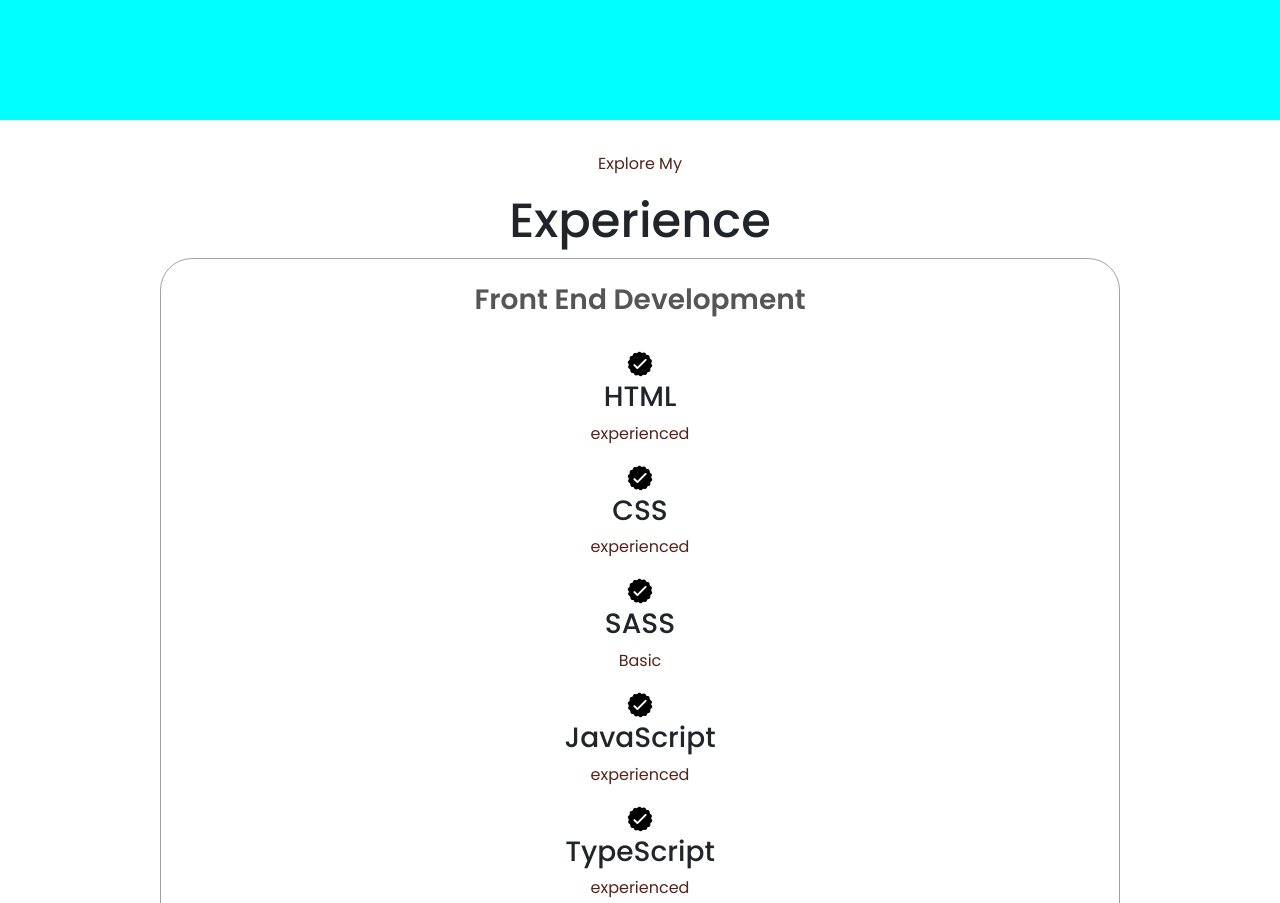
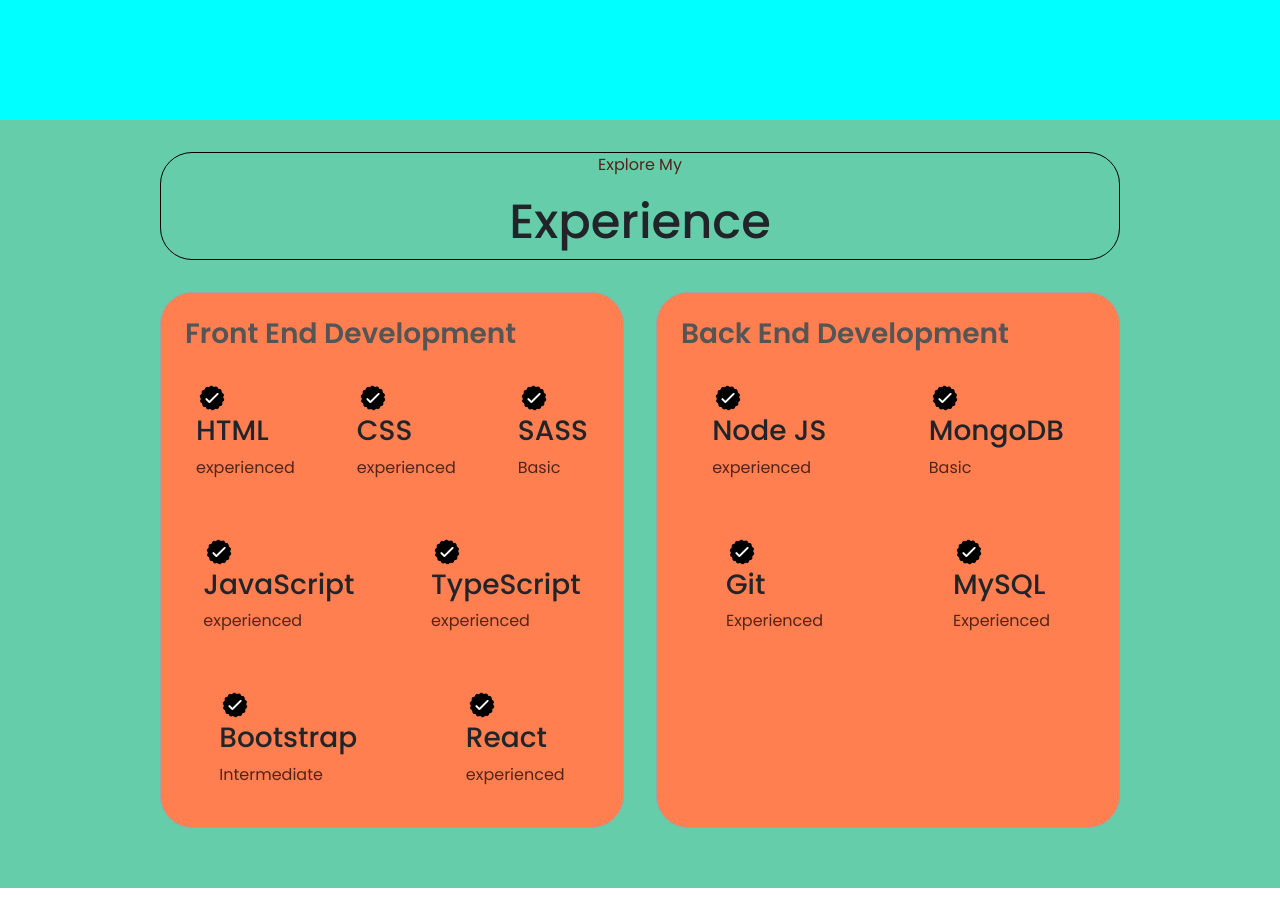
Before and after one commit to danattali/portfolio, a plain HTML site: page index.html in a window 1280 px wide. Shown: the part 1520-2423 px from the top of the page. Drawn offline with nearby package versions, Linux system fonts and the light colour scheme.

Commit message:
new section

```diff
--- a/index.html
+++ b/index.html
@@ -88,15 +88,17 @@
     </div>
  </section>
 </div>
-
+<div id="experience-background">
 <section id="experience">
+    <div class="title-container">
     <p class="section__text__p1">Explore My</p>
     <h1 class="title">Experience</h1>
+    </div>
     <div class="experience-details-container">
-        <div class="about-container">
+        <div class="about-containers">
             <div class="details-containers">
                 <h2 class="experience-sub-title">Front End Development</h2>
-                <div class="article-container">
+                <div class="article-containers">
                 <article>
                     <img src="./assets/checkmark.png" alt="experience icon" class="icon">
                     <div>
@@ -150,7 +152,7 @@
             </div>
             <div class="details-containers">
                 <h2 class="experience-sub-title">Back End Development</h2>
-                <div class="article-container">
+                <div class="article-containers">
                 <article>
                     <img src="./assets/checkmark.png" alt="experience icon" class="icon">
                     <div>
@@ -183,6 +185,7 @@
         </div>
     </div>
 </section>
+</div>
     <script src="script.js"></script>
     <script src="https://cdn.jsdelivr.net/npm/bootstrap@5.3.0-alpha3/dist/js/bootstrap.bundle.min.js"
         integrity="sha384-ENjdO4Dr2bkBIFxQpeoTz1HIcje39Wm4jDKdf19U8gI4ddQ3GYNS7NTKfAdVQSZe"
--- a/style.css
+++ b/style.css
@@ -265,7 +265,7 @@
 .details-container{
     padding: 1.5rem;
     flex:1;
-    background: white;
+    background: #ffffff;
     border-radius: 2rem;
     border: rgb(53,53,53) 0.1rem solid;
     border-color: rgb(163,163,163);
@@ -309,14 +309,37 @@
 .details-containers{
     padding: 1.5rem;
     flex:1;
-    background: white;
+    background-color: #ff7f50;
     border-radius: 2rem;
     border:  rgb(53,53,53)0.1rem solid;
     border-color: rgb(163,163,163);
-    text-align: center;
 }
 
 .section-container{
     gap: 4rem;
     height: 80%;
 }
+#experience-background{
+    background-color: #66cdaa;
+}
+.title-container{
+    border: 0.1rem solid #000;
+    border-radius: 2rem;
+}
+.article-containers{
+    display: flex;
+    text-align: initial;
+    flex-wrap: wrap;
+    flex-direction: row;
+    gap: 2.5rem;
+    justify-content: space-around;
+}
+.article{
+    display: flex;
+    width: 10rem;
+    justify-content: space-around;
+    gap: 0.5rem;
+}
+.article-icon{
+    cursor:default;
+}
```
